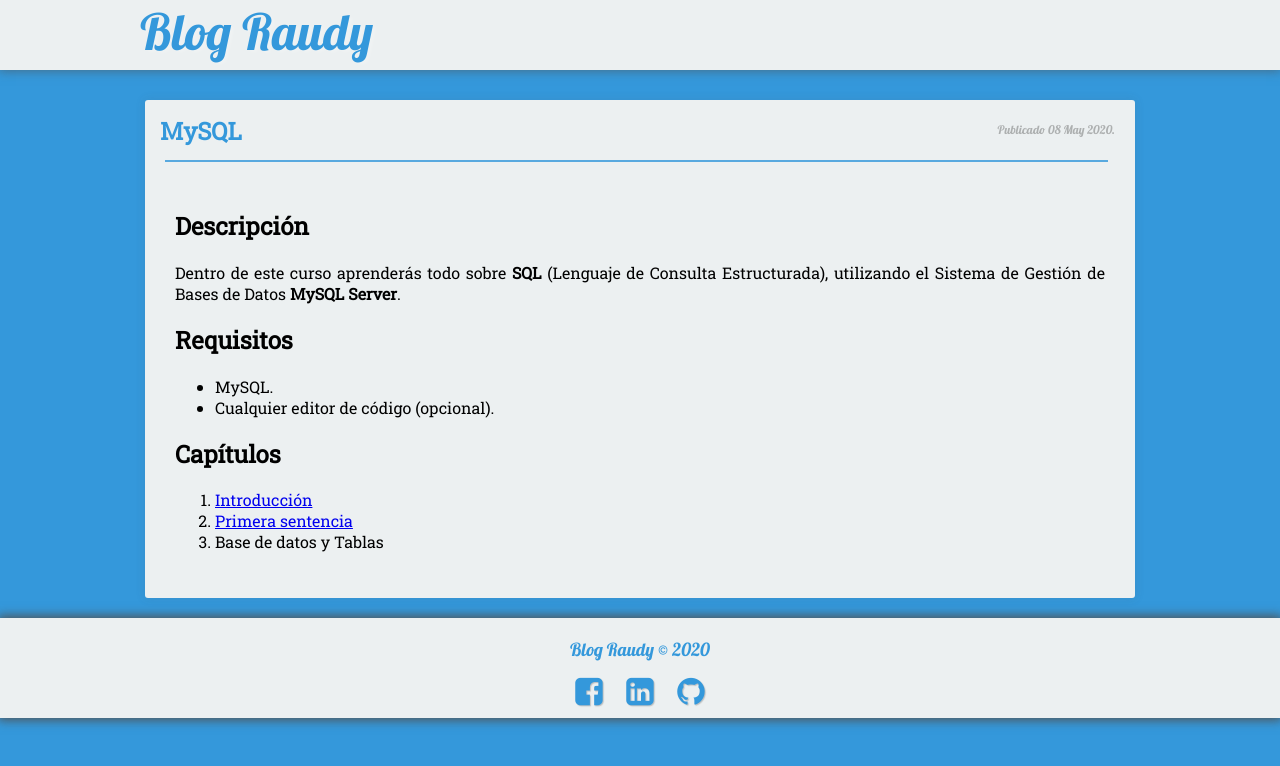
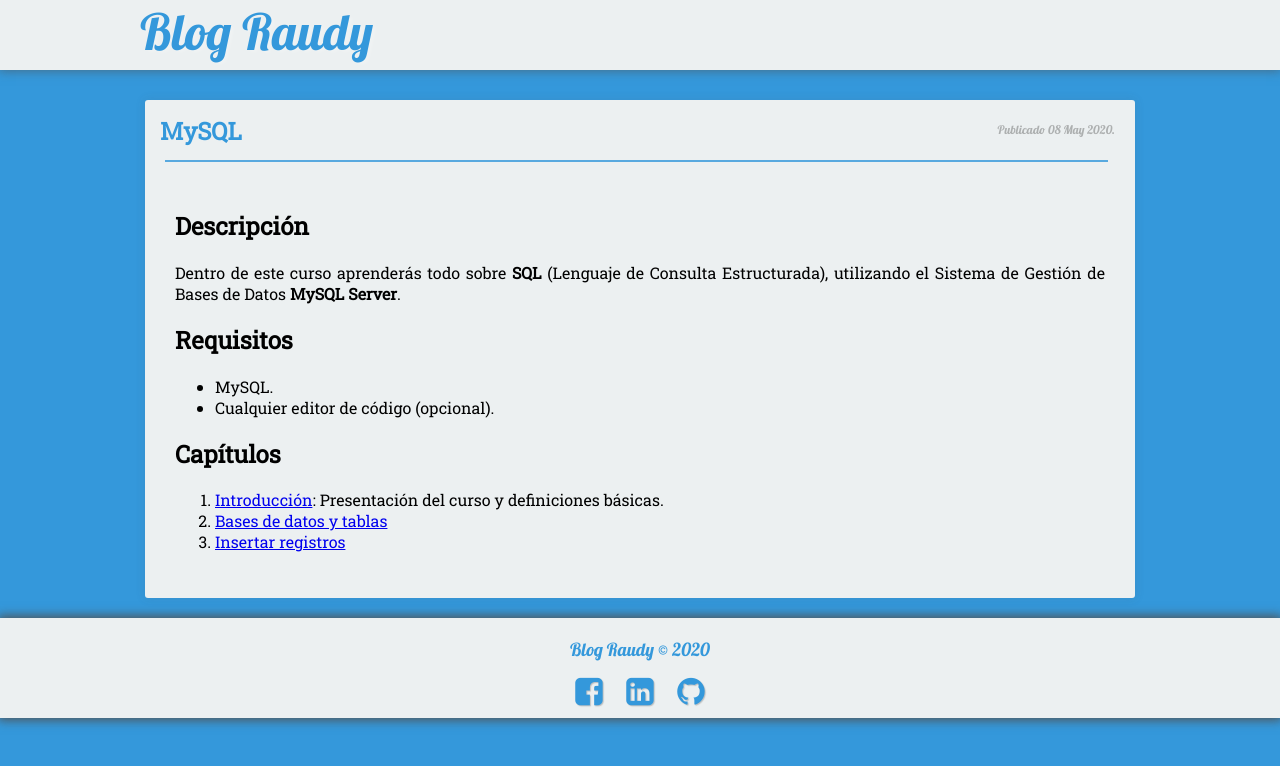
Before and after one commit to nisoto/Blog-anterior-2.0, a Jekyll site: the page built from _posts/2020-05-08-curso-bases-de-datos.md, in a window 1280 px wide. Shown: the top 766 px of the page. Built offline with Jekyll 4.4.1, drawn with Linux system fonts in a browser that asks for light colours; nearby versions of some CDN libraries.

Commit message:
Update 2020-05-08-curso-bases-de-datos.md

```diff
--- a/_posts/2020-05-08-curso-bases-de-datos.md
+++ b/_posts/2020-05-08-curso-bases-de-datos.md
@@ -20,6 +20,6 @@ Dentro de este curso aprenderás todo sobre **SQL** (Lenguaje de Consulta Estruc
 
 ## Capítulos
 
-1. [Introducción](https://nisoto.github.io/bdd-i-introduccion/)
-2. [Primera sentencia](https://nisoto.github.io/bdd-ii-primera-sentencia/)
-3. Base de datos y Tablas
+1. [Introducción](https://slides.com/nisoto4004/leccion-n-1-mysql): Presentación del curso y definiciones básicas.
+2. [Bases de datos y tablas](https://nisoto.github.io/bdd-ii-primera-sentencia/)
+4. [Insertar registros](#)
```
